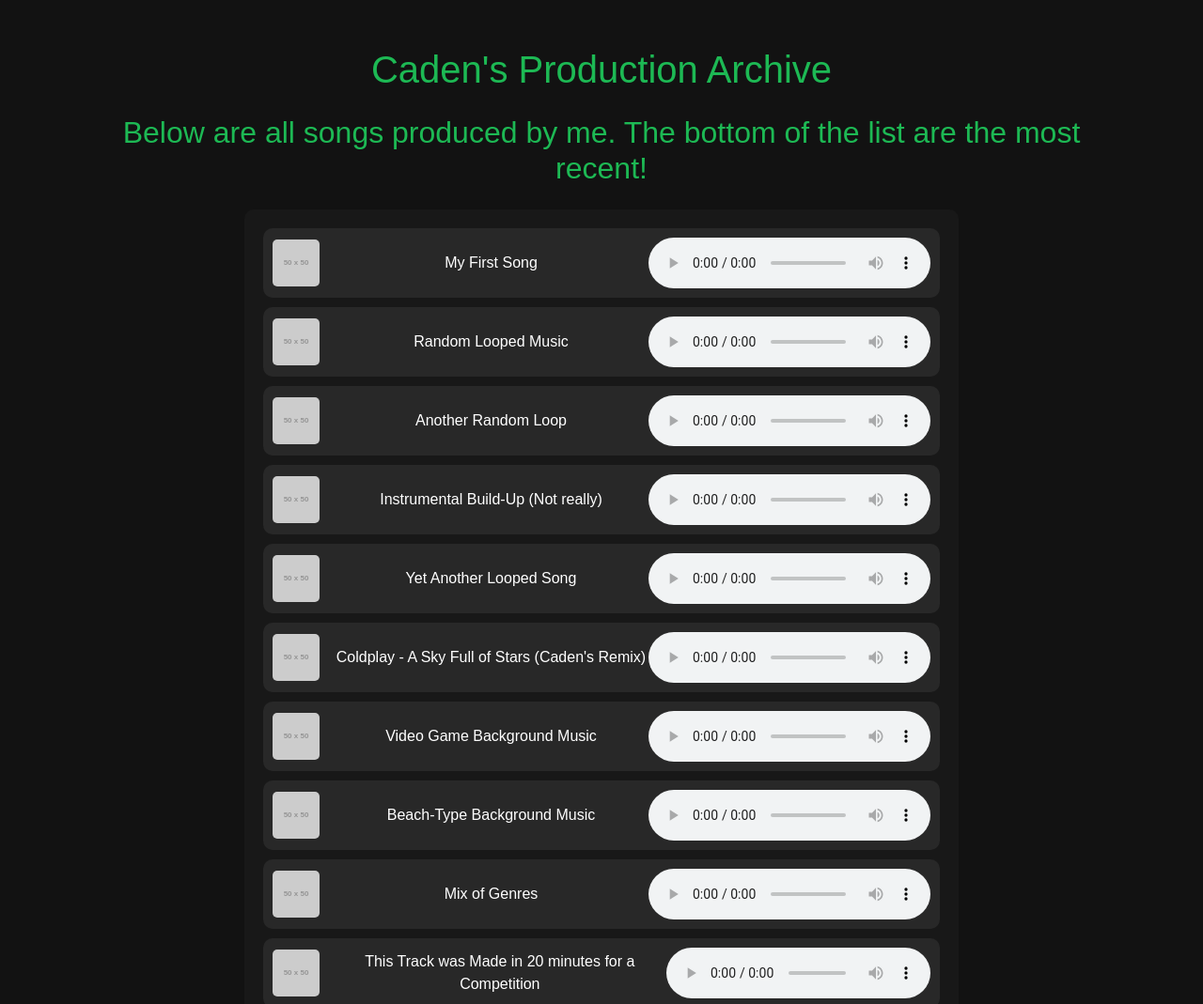
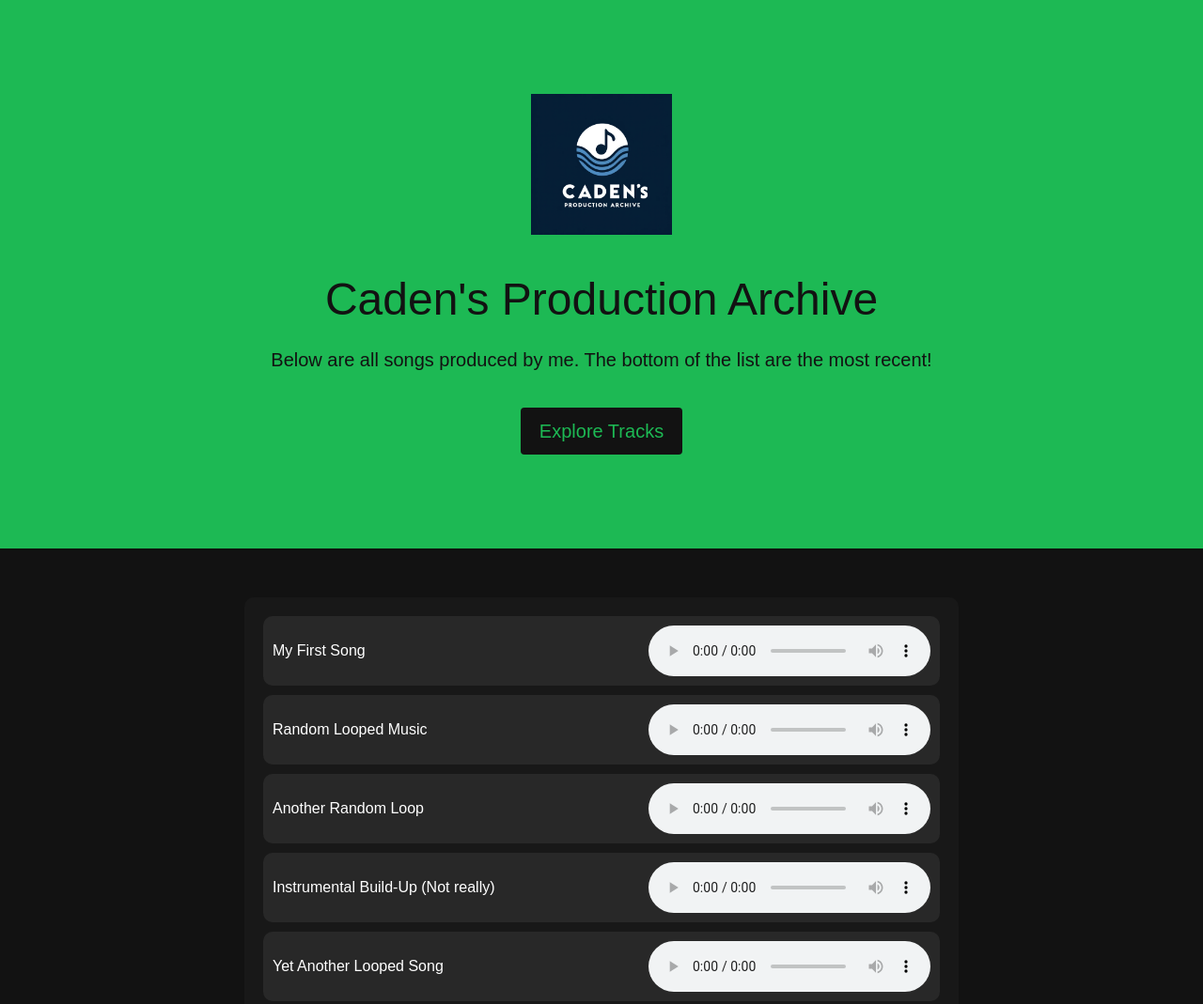
Before and after one commit to CadenDevelops/cadendevelops-com, a plain HTML site: page index.html in a window 1280 px wide. Shown: the top 1069 px of the page at 94% size. Drawn offline with nearby package versions, Linux system fonts and the light colour scheme; placeholder pictures from the web are drawn by us.

Commit message:
Major UI Changes

```diff
--- a/index.html
+++ b/index.html
@@ -8,24 +8,52 @@
       href="https://stackpath.bootstrapcdn.com/bootstrap/4.5.2/css/bootstrap.min.css"
       rel="stylesheet"
     />
+    <meta property="og:title" content="Caden's Production Archive" />
+    <meta
+      property="og:description"
+      content="Explore and listen to all songs produced by Caden. The bottom of the list are the most recent!"
+    />
+    <meta property="og:image" content="https://yourwebsite.com/logo.png" />
+    <meta property="og:url" content="https://yourwebsite.com" />
+    <meta name="twitter:card" content="summary_large_image" />
     <style>
       body {
         background-color: #121212;
         color: #ffffff;
         font-family: "Arial", sans-serif;
       }
-      .container {
-        margin-top: 50px;
+      .header {
+        text-align: center;
+        padding: 100px 20px;
+        background-color: #1db954;
+        color: #121212;
+        border-bottom: 2px solid #0d0d0d;
       }
-      h1,
-      h2 {
+      .header img {
+        width: 150px;
+        height: auto;
+        margin-bottom: 20px;
+      }
+      .header h1 {
+        font-size: 3rem;
+        margin: 20px 0;
+      }
+      .header p {
+        font-size: 1.25rem;
+      }
+      .header .btn {
+        background-color: #121212;
         color: #1db954;
-        text-align: center;
+        border: none;
+        padding: 10px 20px;
+        font-size: 1.25rem;
+        margin-top: 20px;
       }
       .playlist {
         background-color: #181818;
         border-radius: 10px;
         padding: 20px;
+        margin-top: 50px;
       }
       .playlist-item {
         background-color: #282828;
@@ -40,12 +68,6 @@
       .playlist-item:hover {
         background-color: #383838;
       }
-      .playlist-item img {
-        width: 50px;
-        height: 50px;
-        border-radius: 5px;
-        margin-right: 15px;
-      }
       .playlist-item audio {
         margin-left: auto;
       }
@@ -55,14 +77,19 @@
     </style>
   </head>
   <body>
-    <div class="container text-center">
-      <h1 class="mb-4">Caden's Production Archive</h1>
-      <h2 class="mb-4">
+    <div class="header">
+      <img src="logo.png" alt="Caden's Production Archive Logo" />
+      <h1>Caden's Production Archive</h1>
+      <p>
         Below are all songs produced by me. The bottom of the list are the most
         recent!
-      </h2>
+      </p>
+      <button class="btn" onclick="scrollToTracks()">Explore Tracks</button>
+    </div>
+
+    <div class="container">
       <div class="row">
-        <div class="col-md-8 mx-auto playlist">
+        <div class="col-md-8 mx-auto playlist" id="tracks">
           <!-- Audio file items will be dynamically added here -->
         </div>
       </div>
@@ -74,6 +101,12 @@
     <script src="https://stackpath.bootstrapcdn.com/bootstrap/4.5.2/js/bootstrap.min.js"></script>
 
     <script>
+      function scrollToTracks() {
+        document
+          .getElementById("tracks")
+          .scrollIntoView({ behavior: "smooth" });
+      }
+
       // JavaScript to dynamically add audio file items
       const audioFiles = [
         { title: "My First Song", src: "1.wav" },
@@ -100,7 +133,6 @@
         const listItem = document.createElement("div");
         listItem.classList.add("playlist-item");
         listItem.innerHTML = `
-          <img src="https://via.placeholder.com/50" alt="${file.title}">
           <span>${file.title}</span>
           <audio controls>
             <source src="${file.src}" type="audio/mpeg">
```
Also changed, not shown: logo.png (added).
